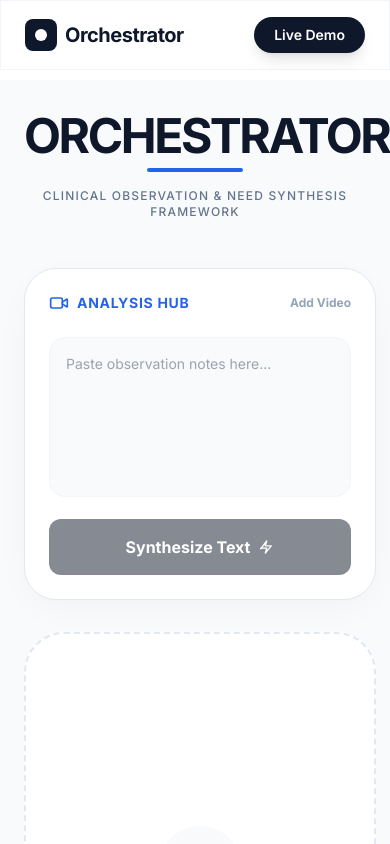
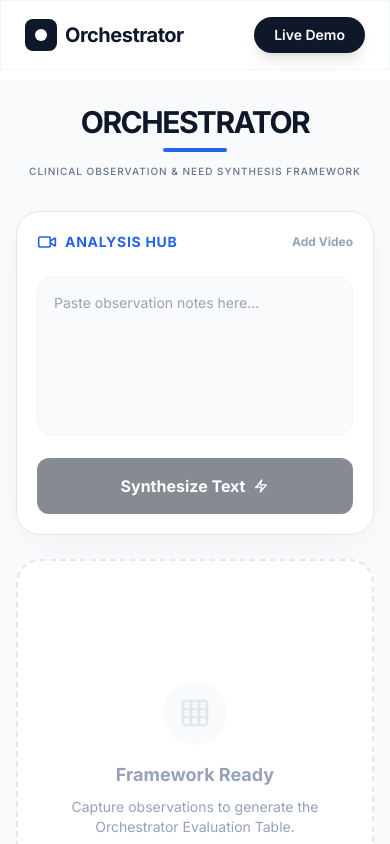
Before and after one commit to Empire-SK/Orchestrator, a React (Vite) app: page /#/demo in a window 390 px wide. Shown: the top 844 px of the page. Built offline with nearby package versions, Linux system fonts and the light colour scheme.

Commit message:
style: enhance global application responsiveness for mobile viewports

```diff
--- a/pages/Demo.tsx
+++ b/pages/Demo.tsx
@@ -189,17 +189,17 @@ const Demo = () => {
 
   return (
     <div className="bg-slate-50 min-h-screen">
-      <div className="max-w-[1600px] mx-auto px-6 py-8">
-        <header className="mb-12 text-center">
-          <h1 className="text-5xl font-black text-slate-900 tracking-tighter uppercase mb-2">ORCHESTRATOR</h1>
-          <div className="h-1 w-24 bg-blue-600 mx-auto rounded-full" />
-          <p className="text-slate-500 mt-4 font-medium uppercase tracking-widest text-xs">Clinical Observation & Need Synthesis Framework</p>
+      <div className="max-w-[1600px] mx-auto px-4 sm:px-6 py-6 sm:py-8">
+        <header className="mb-8 md:mb-12 text-center">
+          <h1 className="text-3xl sm:text-4xl md:text-5xl font-black text-slate-900 tracking-tighter uppercase mb-2">ORCHESTRATOR</h1>
+          <div className="h-1 w-16 md:w-24 bg-blue-600 mx-auto rounded-full" />
+          <p className="text-slate-500 mt-3 md:mt-4 font-medium uppercase tracking-widest text-[10px] sm:text-xs">Clinical Observation & Need Synthesis Framework</p>
         </header>
 
-        <div className="grid grid-cols-12 gap-8">
+        <div className="grid grid-cols-12 gap-6 md:gap-8">
           {/* Left Input Section */}
           <div className="col-span-12 lg:col-span-3 space-y-6">
-            <div className="bg-white p-6 rounded-[2rem] border border-slate-200 premium-shadow">
+            <div className="bg-white p-5 sm:p-6 rounded-[1.5rem] sm:rounded-[2rem] border border-slate-200 premium-shadow">
               <div className="flex items-center justify-between mb-6">
                 <div className="flex items-center gap-2 text-blue-600">
                   <ICONS.Video className="w-5 h-5" />
@@ -266,17 +266,17 @@ const Demo = () => {
           {/* Right Results Section */}
           <div className="col-span-12 lg:col-span-9 space-y-6">
             {!result && !isLoading && !isVideoAnalyzing && (
-              <div className="h-[600px] flex flex-col items-center justify-center bg-white border-2 border-dashed border-slate-200 rounded-[2.5rem] text-center p-12">
-                <div className="w-20 h-20 bg-slate-50 rounded-full flex items-center justify-center mb-6">
-                  <ICONS.Table className="w-10 h-10 text-slate-200" />
+              <div className="min-h-[400px] lg:h-[600px] flex flex-col items-center justify-center bg-white border-2 border-dashed border-slate-200 rounded-[1.5rem] md:rounded-[2.5rem] text-center p-6 md:p-12">
+                <div className="w-16 h-16 md:w-20 md:h-20 bg-slate-50 rounded-full flex items-center justify-center mb-4 md:mb-6">
+                  <ICONS.Table className="w-8 h-8 md:w-10 md:h-10 text-slate-200" />
                 </div>
-                <h3 className="text-xl font-bold text-slate-400 mb-2">Framework Ready</h3>
-                <p className="text-slate-400 max-w-sm">Capture observations to generate the Orchestrator Evaluation Table.</p>
+                <h3 className="text-lg md:text-xl font-bold text-slate-400 mb-2">Framework Ready</h3>
+                <p className="text-slate-400 text-sm md:text-base max-w-sm">Capture observations to generate the Orchestrator Evaluation Table.</p>
               </div>
             )}
 
             {(isLoading || isVideoAnalyzing) && (
-              <div className="h-[600px] flex flex-col items-center justify-center relative bg-[#FDFDFD] border border-slate-100 rounded-[2.5rem] p-12 overflow-hidden shadow-sm">
+              <div className="min-h-[400px] lg:h-[600px] flex flex-col items-center justify-center relative bg-[#FDFDFD] border border-slate-100 rounded-[1.5rem] md:rounded-[2.5rem] p-6 sm:p-12 overflow-hidden shadow-sm">
 
                 {/* Extremely subtle ambient glow to match the clean reference */}
                 <div className="absolute top-1/2 left-1/2 transform -translate-x-1/2 -translate-y-1/2 w-[500px] h-[500px] bg-slate-200/30 rounded-full blur-[120px] pointer-events-none" />
@@ -327,22 +327,22 @@ const Demo = () => {
 
             {result && !isLoading && !isVideoAnalyzing && (
               <div className="space-y-6 animate-fade-in">
-                <div className="bg-white rounded-[2.5rem] border border-slate-200 premium-shadow overflow-hidden">
-                  <div className="p-6 border-b border-slate-100 bg-slate-50/50 flex items-center justify-between">
-                    <h3 className="font-bold text-slate-900 flex items-center gap-2">
-                      <ICONS.Table className="w-5 h-5 text-blue-600" />
+                <div className="bg-white rounded-[1.5rem] md:rounded-[2.5rem] border border-slate-200 premium-shadow overflow-hidden">
+                  <div className="p-4 sm:p-6 border-b border-slate-100 bg-slate-50/50 flex flex-col sm:flex-row items-start sm:items-center justify-between gap-4">
+                    <h3 className="font-bold text-slate-900 flex items-center gap-2 text-sm sm:text-base">
+                      <ICONS.Table className="w-4 h-4 sm:w-5 sm:h-5 text-blue-600" />
                       Observation Evaluation Table
                     </h3>
                     <button
                       onClick={handleExportCSV}
-                      className="flex items-center gap-2 px-4 py-2 bg-white border border-slate-200 text-slate-700 text-xs font-bold uppercase tracking-wider rounded-lg hover:bg-slate-50 hover:text-blue-600 transition-colors shadow-sm"
+                      className="w-full sm:w-auto flex items-center justify-center gap-2 px-4 py-2.5 sm:py-2 bg-white border border-slate-200 text-slate-700 text-[10px] sm:text-xs font-bold uppercase tracking-wider rounded-lg hover:bg-slate-50 hover:text-blue-600 transition-colors shadow-sm"
                     >
                       <ICONS.Download className="w-4 h-4" />
                       Export CSV
                     </button>
                   </div>
                   <div className="overflow-x-auto">
-                    <table className="w-full">
+                    <table className="w-full min-w-[800px]">
                       <thead>
                         <tr className="bg-slate-50 text-[10px] uppercase tracking-widest text-slate-400 font-bold border-b border-slate-100">
                           <th colSpan={4} className="p-4 border-r border-slate-100 text-center bg-slate-100/30">Observation Details</th>
@@ -376,15 +376,15 @@ const Demo = () => {
                 </div>
 
                 <div className="flex flex-col md:flex-row gap-6">
-                  <div className="flex-1 bg-white p-6 rounded-[2rem] border border-slate-200 premium-shadow">
-                    <h4 className="text-xs font-bold text-slate-400 uppercase tracking-widest mb-4">Observation Context</h4>
-                    <p className="text-sm text-slate-600 leading-relaxed">{result.insights?.context}</p>
+                  <div className="flex-1 bg-white p-5 sm:p-6 rounded-[1.5rem] sm:rounded-[2rem] border border-slate-200 premium-shadow">
+                    <h4 className="text-[10px] sm:text-xs font-bold text-slate-400 uppercase tracking-widest mb-3 sm:mb-4">Observation Context</h4>
+                    <p className="text-xs sm:text-sm text-slate-600 leading-relaxed">{result.insights?.context}</p>
                   </div>
                   <div className="w-full md:w-80">
                     <button
                       onClick={handleVision}
                       disabled={isVideoLoading}
-                      className="w-full h-full min-h-[100px] bg-blue-600 text-white rounded-[2rem] text-sm font-bold hover:bg-blue-700 flex flex-col items-center justify-center gap-2 shadow-xl transition-all hover:scale-[1.02]"
+                      className="w-full h-full min-h-[80px] md:min-h-[100px] bg-blue-600 text-white rounded-[1.5rem] md:rounded-[2rem] text-xs sm:text-sm font-bold hover:bg-blue-700 flex flex-col items-center justify-center gap-2 shadow-xl transition-all hover:scale-[1.02]"
                     >
                       {isVideoLoading ? (
                         <div className="flex flex-col items-center gap-3">
@@ -399,10 +399,10 @@ const Demo = () => {
                 </div>
 
                 {videoUrl && (
-                  <div className="bg-slate-900 rounded-[2.5rem] p-2 premium-shadow overflow-hidden">
+                  <div className="bg-slate-900 rounded-[1.5rem] sm:rounded-[2.5rem] p-1 sm:p-2 premium-shadow overflow-hidden">
                     <video
                       src={videoUrl}
-                      className="w-full rounded-[2.2rem] aspect-video object-cover"
+                      className="w-full rounded-[1.2rem] sm:rounded-[2.2rem] aspect-video object-cover"
                       controls
                       autoPlay
                       loop
```
Lines whose indentation alone changed are shown as unchanged.
